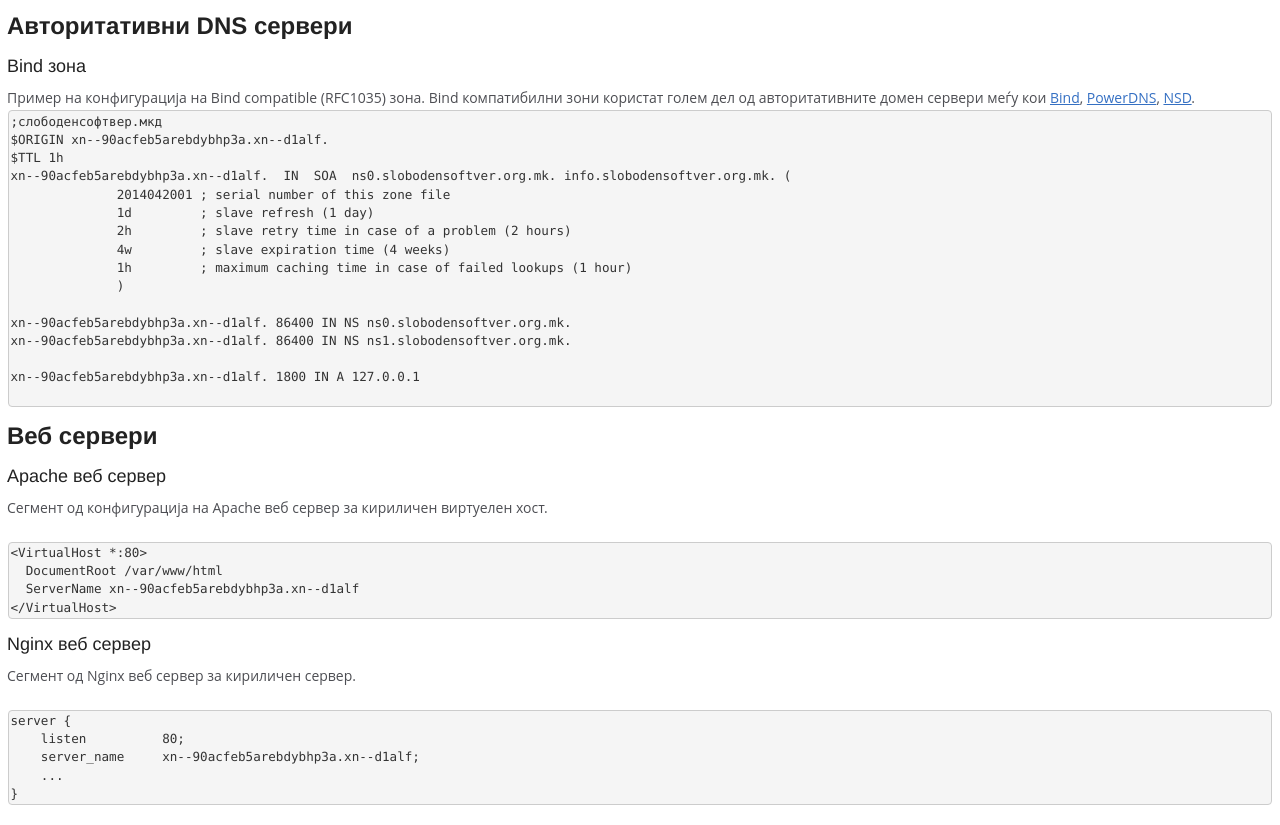
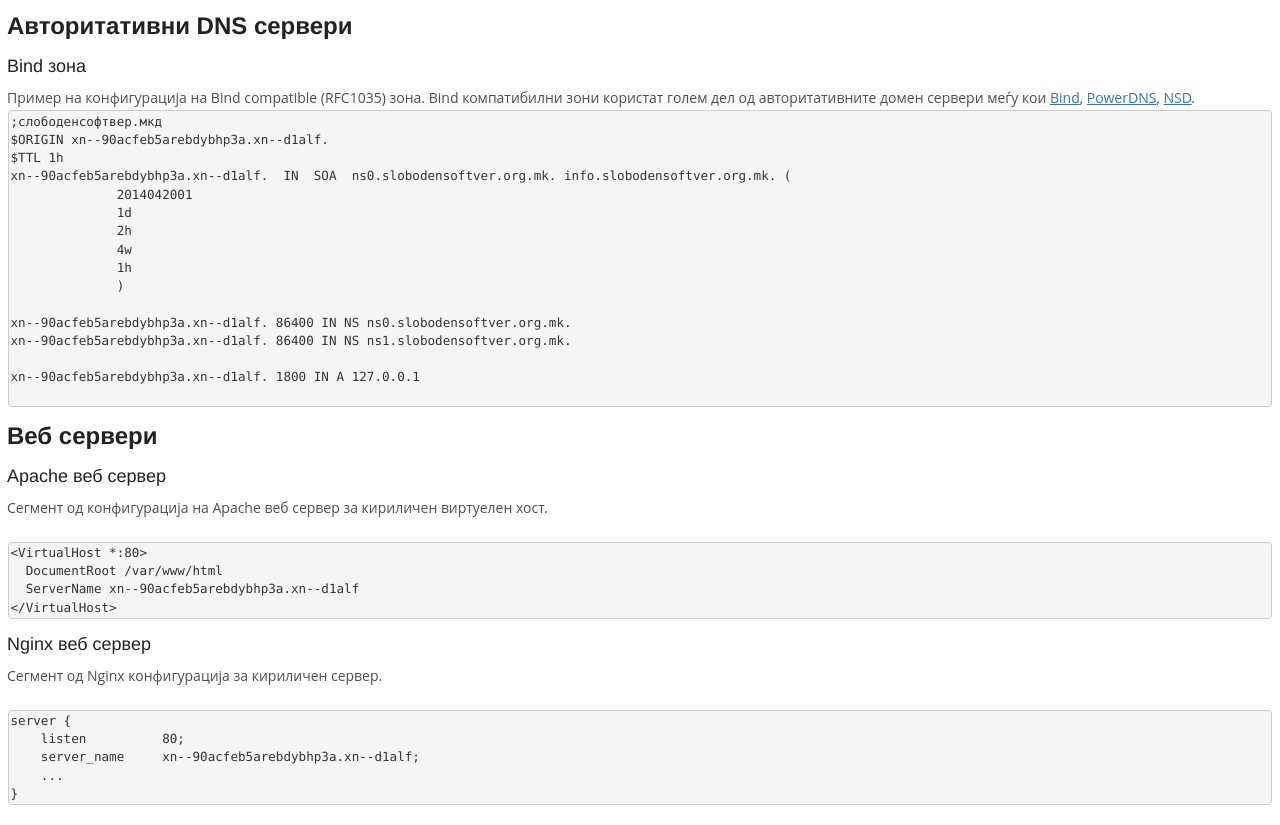
Before and after one commit to repohoarder/slobodensoftver.mkd, a plain HTML site: page index.html in a window 1280 px wide. Shown: the part 842-1667 px from the top of the page. Drawn offline with Linux system fonts and the light colour scheme.

Commit message:
Вишак се коментарите во bind зоната.

```diff
--- a/index.html
+++ b/index.html
@@ -61,11 +61,11 @@ xn--80aaldqjmmi6x.xn--d1alf
 $ORIGIN xn--90acfeb5arebdybhp3a.xn--d1alf.
 $TTL 1h
 xn--90acfeb5arebdybhp3a.xn--d1alf.  IN  SOA  ns0.slobodensoftver.org.mk. info.slobodensoftver.org.mk. (
-              2014042001 ; serial number of this zone file
-              1d         ; slave refresh (1 day)
-              2h         ; slave retry time in case of a problem (2 hours)
-              4w         ; slave expiration time (4 weeks)
-              1h         ; maximum caching time in case of failed lookups (1 hour)
+              2014042001
+              1d
+              2h
+              4w
+              1h
               )
 
 xn--90acfeb5arebdybhp3a.xn--d1alf. 86400 IN NS ns0.slobodensoftver.org.mk.
@@ -85,7 +85,7 @@ xn--90acfeb5arebdybhp3a.xn--d1alf. 1800 IN A 127.0.0.1
 </pre>
 
         <h3 id="web-nginx" class="subheading">Nginx веб сервер</h3>
-        <p>Сегмент од Nginx веб сервер за кириличен сервер.</p>
+        <p>Сегмент од Nginx конфигурација за кириличен сервер.</p>
         <pre class="prettyprint">
 server {
     listen          80;
```
